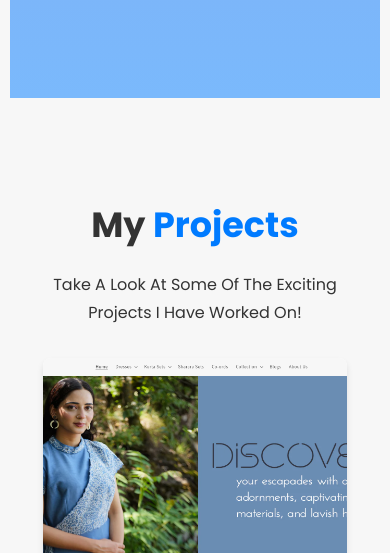
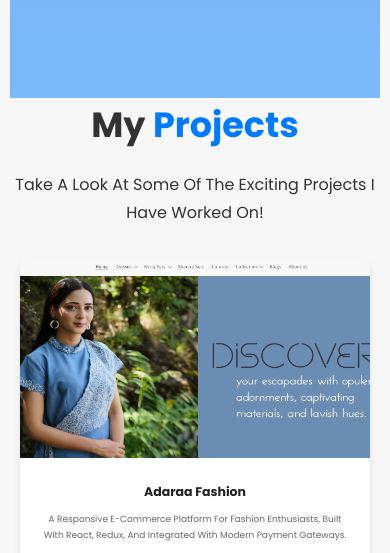
Before and after one commit to Amitp1501/Portfolio, a plain HTML site: page index.html in a window 390 px wide. Shown: the part 8009-8562 px from the top of the page. Drawn offline with nearby package versions, Linux system fonts and the light colour scheme.

Commit message:
project-padding-set

```diff
--- a/style.css
+++ b/style.css
@@ -1136,7 +1136,14 @@ form .button-area {
 .btn i {
   font-size: 1rem;
 }
-
+section#projects {
+  padding: 30px 30px 20px 30px;
+}
+@media screen and (max-width: 600px) {
+  section#projects {
+    padding: 0;
+}
+}
 /* GitHub Button */
 .github {
   background-color: #333;
```
